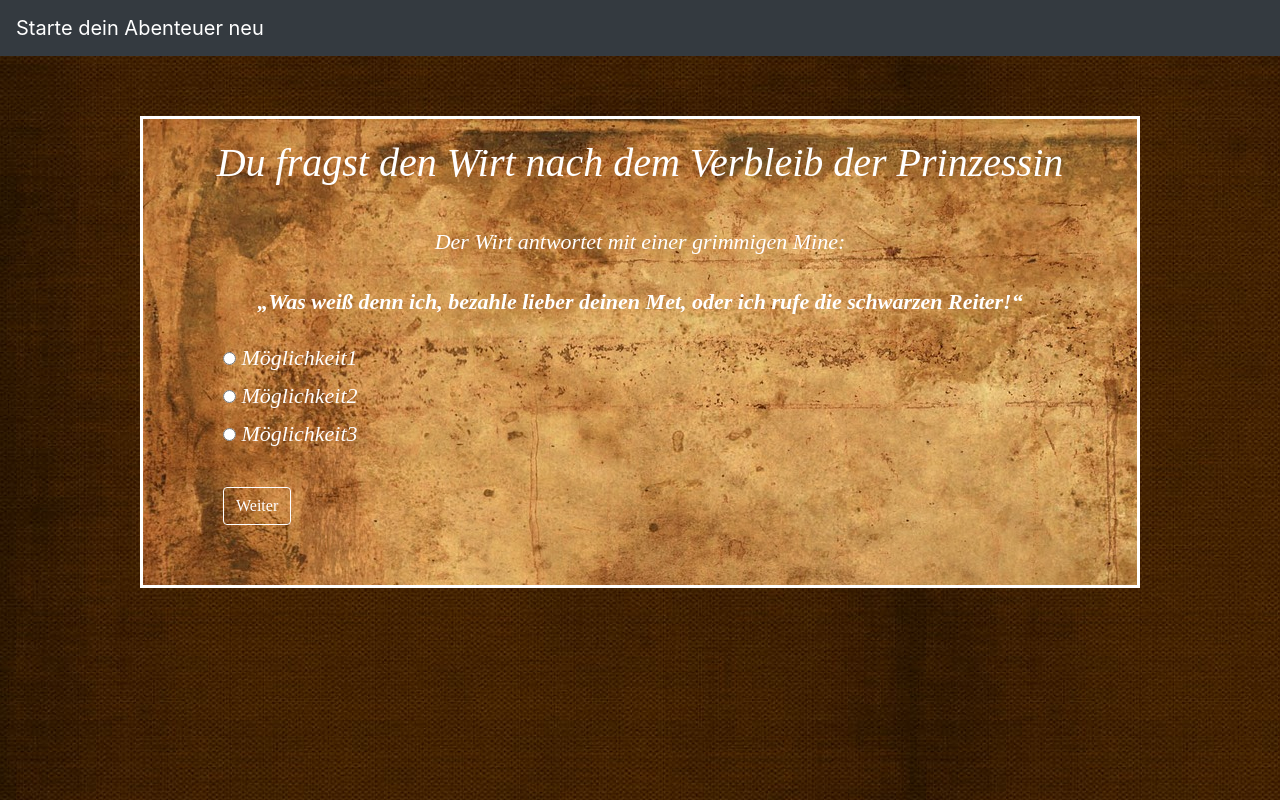
After one commit to Apokryphia/text_adventure, a Flask app: page /1.2_ask_barkeeper in a window 1280 px wide. The commit adds this page. Run offline with Flask 2, Linux system fonts and the light colour scheme; some libraries are stand-ins or nearby versions.

Commit message:
added 1.2_ask_barkeeper.html and app routing path

```diff
--- a/main.py
+++ b/main.py
@@ -48,7 +48,7 @@ def start():
         if selected_value == "option1":
             return redirect(url_for('leave_tavern', selected_value=selected_value))
         if selected_value == "option2":
-            pass
+            return redirect(url_for('ask_barkeeper', selected_value=selected_value))
         if selected_value == "option3":
             pass
     return render_template('start.html')
@@ -66,6 +66,19 @@ def leave_tavern():
             pass
     return render_template('1.1_leave_tavern.html')
 
+# Möglichkeit 1.2 Wirt fragen
+@app.route('/1.2_ask_barkeeper', methods=['GET', 'POST'])
+def ask_barkeeper():
+    if request.method == 'POST':
+        selected_value = request.form['options']
+        if selected_value == "option1":
+            pass
+        if selected_value == "option2":
+            pass
+        if selected_value == "option3":
+            pass
+    return render_template('1.2_ask_barkeeper.html')
+
 
 if __name__ == '__main__':
     app.run(debug=True)
--- /dev/null
+++ b/templates/1.2_ask_barkeeper.html
@@ -0,0 +1,35 @@
+{% extends "base.html" %}
+
+{% block content %}
+
+<div class="container">
+
+    <div class="quest-box">
+        <h1>Du fragst den Wirt nach dem Verbleib der Prinzessin</h1>
+
+
+        <p> Der Wirt antwortet mit einer grimmigen Mine: <br><br>
+            <b> „Was weiß denn ich, bezahle lieber deinen Met, oder ich rufe die schwarzen Reiter!“ </b> </p>
+
+        <form method="POST">
+            <div id="radio-selection">
+                <input type="radio" id="option1" name="options" value="option1">
+                <label for="option1">Möglichkeit1</label><br>
+                <input type="radio" id="option2" name="options" value="option2">
+                <label for="option2">Möglichkeit2</label><br>
+                <input type="radio" id="option3" name="options" value="option3">
+                <label for="option3">Möglichkeit3</label><br><br>
+
+                <p id="submit-button">
+                    <input type="submit" class="btn btn-outline-dark" id="submit" value="Weiter">
+                </p>
+
+            </div>
+        </form>
+
+    </div>
+</div>
+
+
+
+{% endblock %}
--- a/templates/start.html
+++ b/templates/start.html
@@ -25,7 +25,7 @@
                 <input type="radio" id="option1" name="options" value="option1">
                 <label for="option1">Taverne verlassen</label><br>
                 <input type="radio" id="option2" name="options" value="option2">
-                <label for="option2">Möglichkeit2</label><br>
+                <label for="option2">Wirt fragen</label><br>
                 <input type="radio" id="option3" name="options" value="option3">
                 <label for="option3">Möglichkeit3</label><br><br>
 
```
